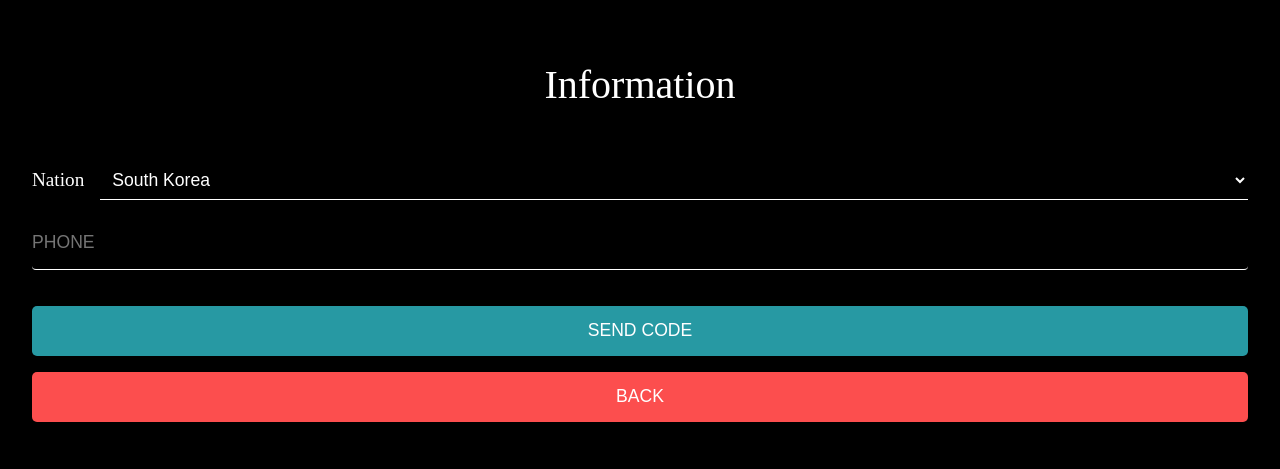
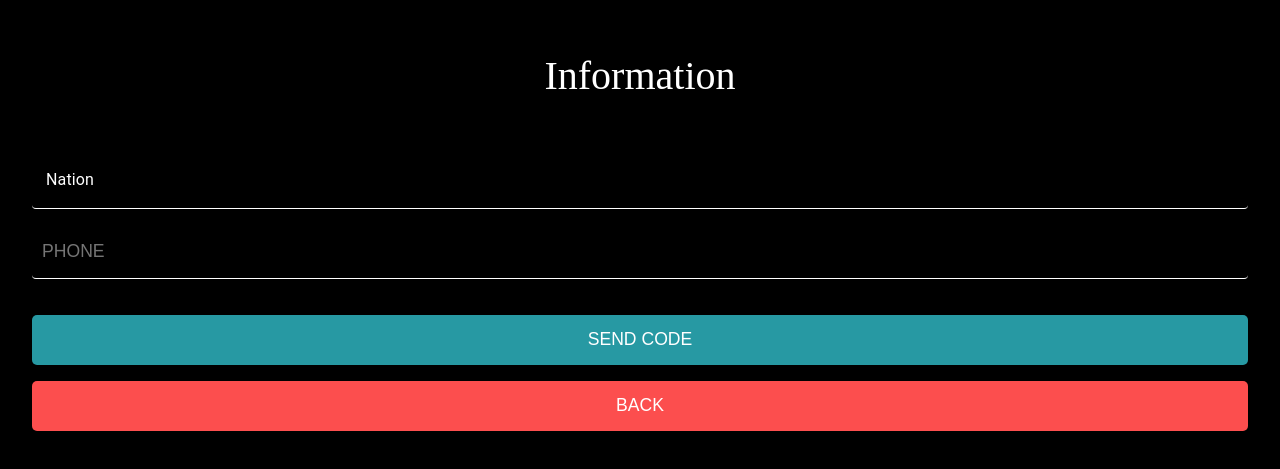
Before and after one commit to cjy0019/hanadul-react, a React (Create React App) app: page /information-certification in a window 1280 px wide. Shown: the part 157-626 px from the top of the page. Built offline with nearby package versions, Linux system fonts and the light colour scheme.

Commit message:
feat : material ui 적용 및 select 컴포넌트 사용

```diff
--- a/package.json
+++ b/package.json
@@ -3,6 +3,10 @@
   "version": "0.1.0",
   "private": true,
   "dependencies": {
+    "@emotion/react": "^11.8.2",
+    "@emotion/styled": "^11.8.1",
+    "@mui/material": "^5.5.0",
+    "@mui/styled-engine-sc": "^5.4.2",
     "@testing-library/jest-dom": "^5.16.2",
     "@testing-library/react": "^12.1.3",
     "@testing-library/user-event": "^13.5.0",
@@ -25,7 +29,7 @@
     "web-vitals": "^2.1.4"
   },
   "scripts": {
-    "start": "react-scripts start",
+    "dev": "react-scripts start",
     "build": "react-scripts build",
     "test": "react-scripts test",
     "eject": "react-scripts eject"
--- a/src/components/Information/atoms/CertificateInput.tsx
+++ b/src/components/Information/atoms/CertificateInput.tsx
@@ -14,6 +14,7 @@ const StyledInput = styled.input`
   border-bottom: 1px solid ${palette.white};
   padding: 1rem 0;
   border-radius: 4px;
+  padding-left: 10px;
   color: ${palette.white};
 `;
 
--- a/src/components/Information/template/SendPhoneAuthTemplate.tsx
+++ b/src/components/Information/template/SendPhoneAuthTemplate.tsx
@@ -1,7 +1,8 @@
-import React from 'react';
+import { FormControl, InputLabel, MenuItem, Select } from '@mui/material';
+import { SelectChangeEvent } from '@mui/material/Select/SelectInput';
+import React, { useState } from 'react';
 import { useNavigate } from 'react-router-dom';
 import styled from 'styled-components';
-import palette from '../../../styles/palette';
 import Container from '../../common/Container';
 import Contents from '../../common/Contents';
 import SubTitle from '../../common/SubTitle';
@@ -10,6 +11,11 @@ import CertificateInput from '../atoms/CertificateInput';
 
 const SendPhoneAuthTemplate: React.FC = () => {
   const navigate = useNavigate();
+  const [nation, setNation] = useState<string>('');
+
+  const handleChange = (e: SelectChangeEvent<string>) => {
+    setNation(e.target.value);
+  };
 
   return (
     <Container>
@@ -17,12 +23,27 @@ const SendPhoneAuthTemplate: React.FC = () => {
         <SubTitle>Information</SubTitle>
         <NationWrapper>
           <SelectWrapper>
-            <p>Nation</p>
-            <select name="Nation">
-              <option value="SouthKorea">South Korea</option>
-              <option value="USA">United States</option>
-              <option value="England">England</option>
-            </select>
+            <FormControl fullWidth>
+              <InputLabel style={{ color: '#ffffff' }} id="nation-select">
+                Nation
+              </InputLabel>
+              <Select
+                style={{
+                  borderBottom: '1px solid white',
+                  color: '#ffffff',
+                  outline: 'none',
+                }}
+                onChange={handleChange}
+                value={nation}
+                labelId="nation-select"
+                id="nation-select"
+                label="Nation"
+              >
+                <MenuItem value="South Korea">South Korea</MenuItem>
+                <MenuItem value="North Korea">North Korea</MenuItem>
+                <MenuItem value="United States">United States</MenuItem>
+              </Select>
+            </FormControl>
           </SelectWrapper>
           <CertificateInput placeHolder="PHONE" />
         </NationWrapper>
@@ -51,20 +72,18 @@ const SelectWrapper = styled.div`
   width: 100%;
   gap: 1rem;
 
-  & > select {
-    width: 100%;
-    border: none;
-    background-color: ${palette.black};
-    font-size: 1.1rem;
-    border-bottom: 1px solid white;
-    color: ${palette.white};
-    padding: 0.5rem;
-  }
-
   & > p {
     color: white;
     font-size: 1.2rem;
   }
+`;
+
+const DropDown = styled.div`
+  color: #fff;
+  width: 100%;
+  border-bottom: 1px solid white;
+  padding: 0 0 3px 3px;
+  font-size: 1.2rem;
 `;
 
 const ButtonWrapper = styled.div`
```
Also changed, not shown: 1 other file (tests, documents, lock files or other folders).
